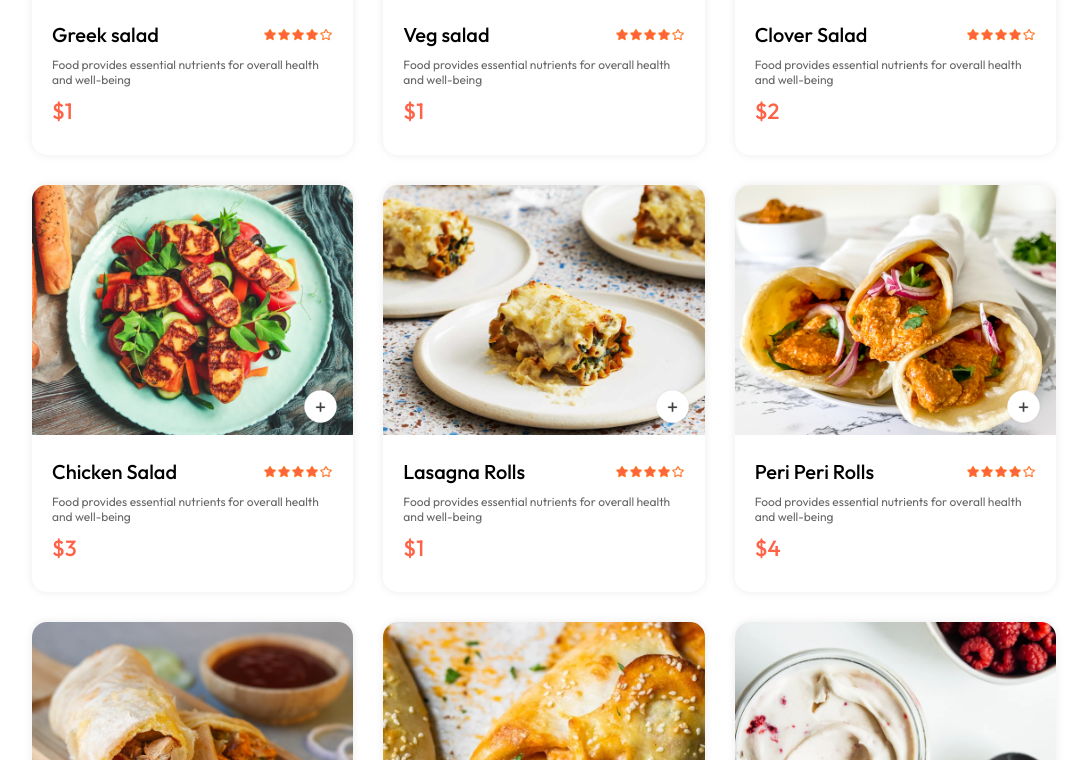
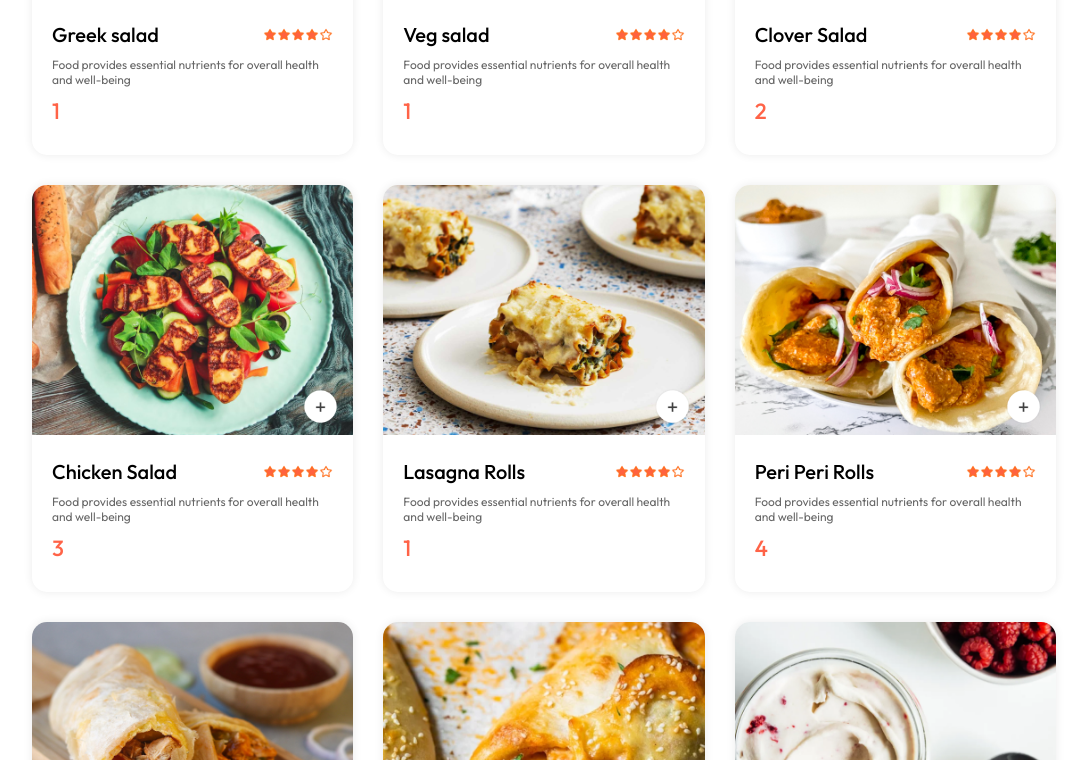
Before and after one commit to nitinyadav12492/Food-delivery-website, a React (Vite) app: page / in a window 1280 px wide. Shown: the part 1420-2180 px from the top of the page, without its empty margins (96-1183 px from the left). Built offline with nearby package versions, Linux system fonts and the light colour scheme.

Commit message:
Remove dollar sign from food item price

```diff
--- a/src/components/FoodItem/FoodItem.jsx
+++ b/src/components/FoodItem/FoodItem.jsx
@@ -26,7 +26,7 @@ const FoodItem = ({id,name,price,description,image}) => {
         <img src={assets.rating_starts} alt="" />
     </div>
     <p className="food-item-description">{description}</p>
-    <p className="food-item-price">${price}</p>
+    <p className="food-item-price">{price}</p>
    </div>
     </div>
   )
```
